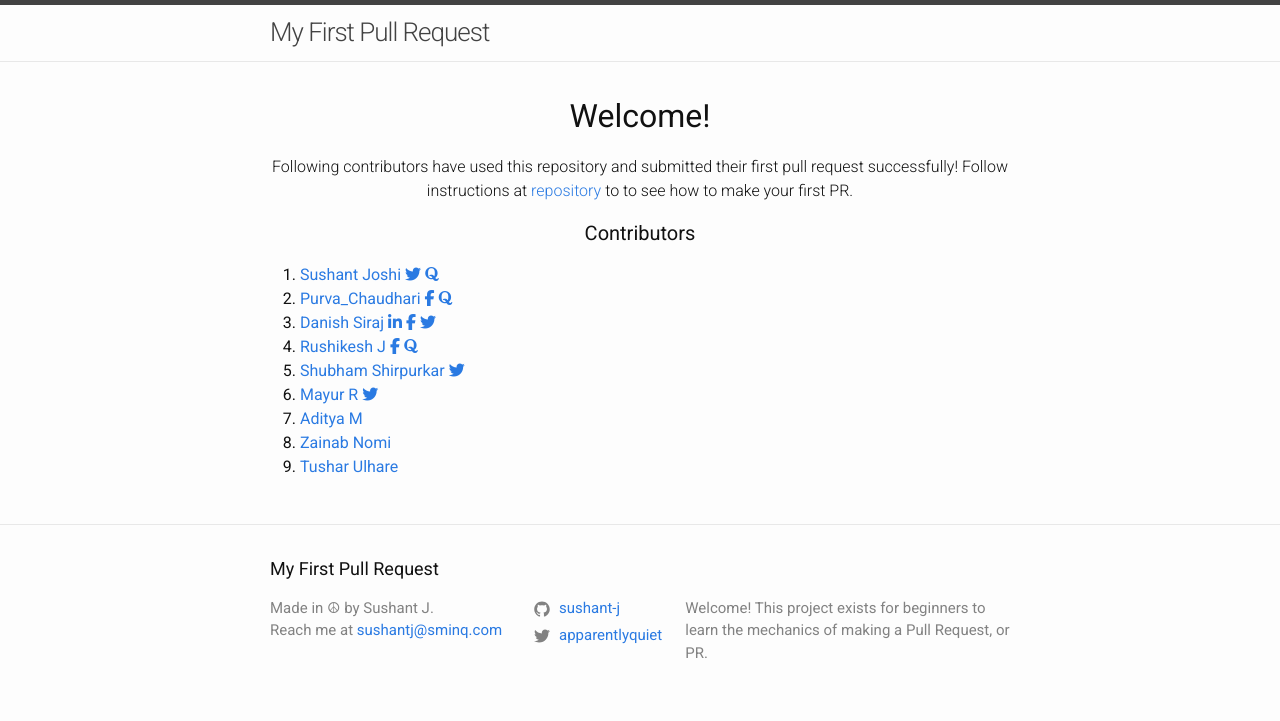
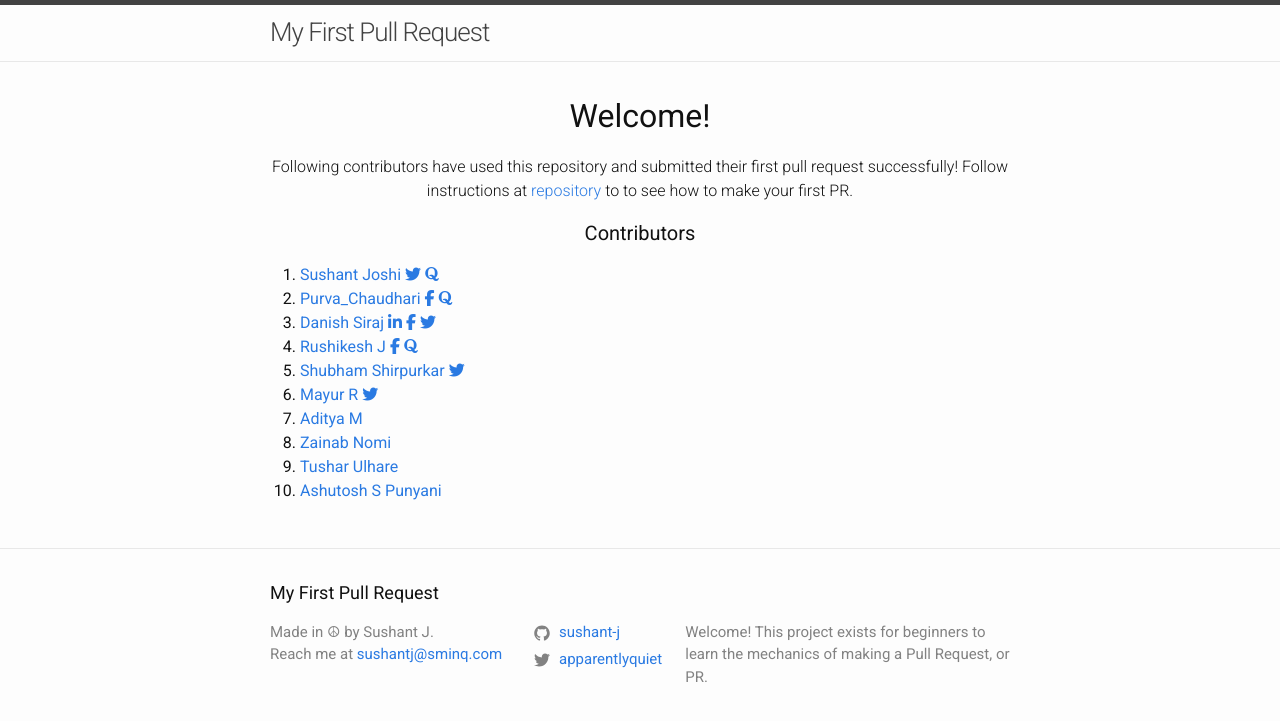
Before and after one commit to sushant-j/my-first-pull-request, a Jekyll site: the page built from index.md, in a window 1280 px wide. Shown: the top 721 px of the page. Built offline with Jekyll 4.4.1, drawn with Linux system fonts in a browser that asks for light colours; nearby versions of some CDN libraries.

Commit message:
Update Home.html

```diff
--- a/_layouts/home.html
+++ b/_layouts/home.html
@@ -89,5 +89,10 @@ layout: default
         Tushar Ulhare
       </a>
     </li>
+    <li>
+      <a href="https://github.com/ashup99/">
+        Ashutosh S Punyani
+      </a>
+    </li>
   </ol>
 </div>
```
